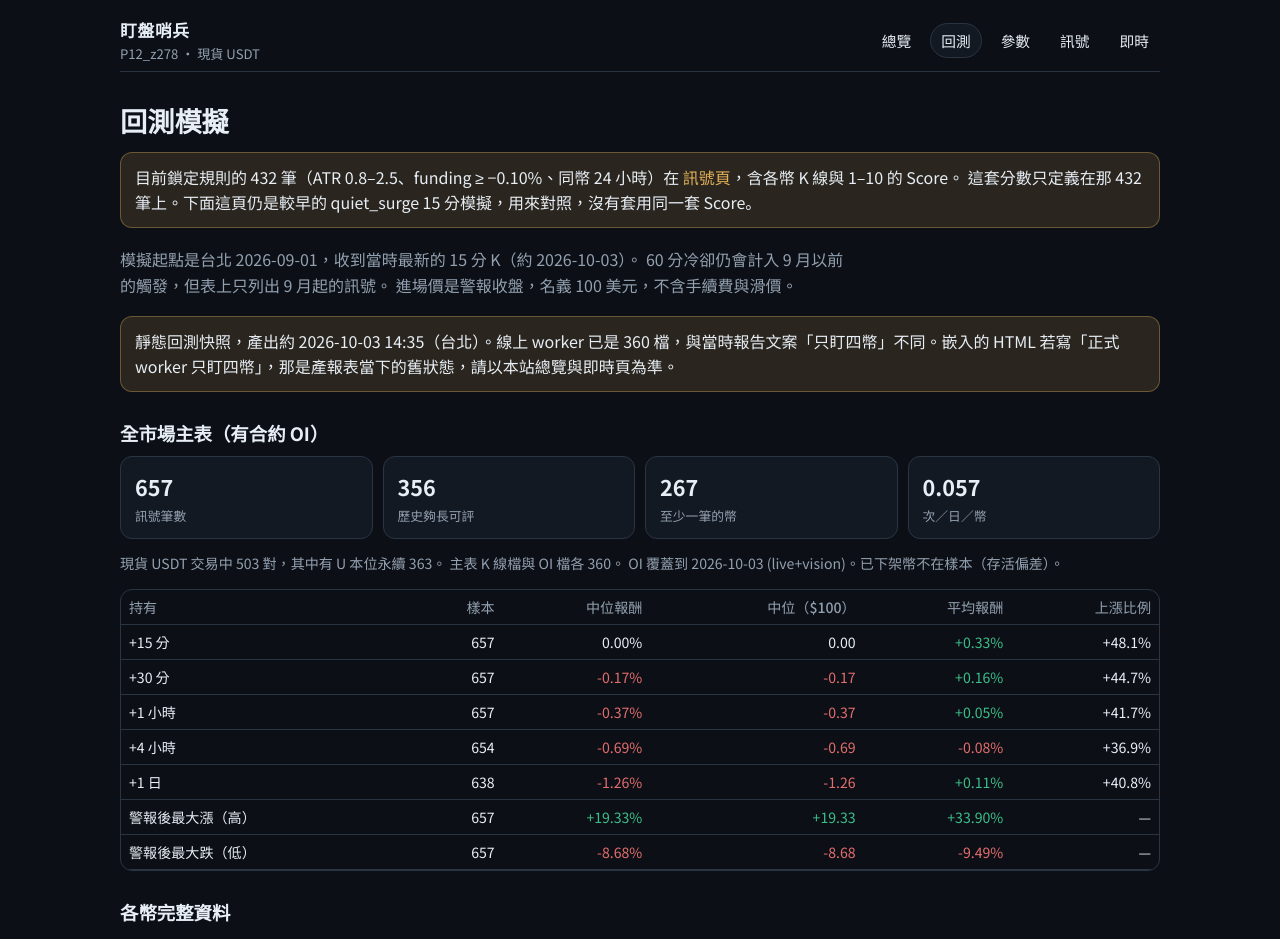
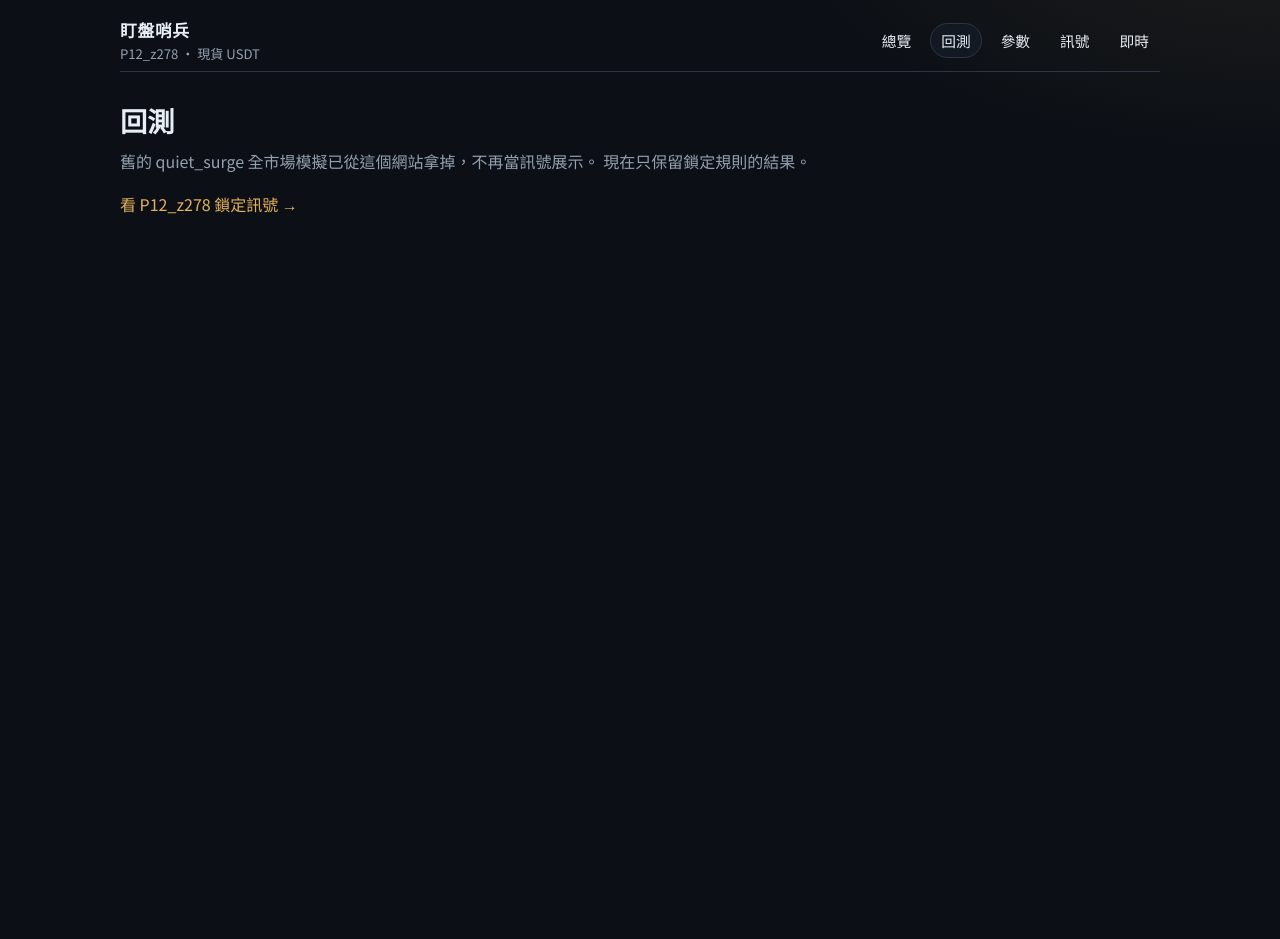
Before and after one commit to mingyeh1214/crypto-alerts-dashboard, a Next.js app: page /backtests in a window 1280 px wide. Shown: the top 939 px of the page. After the commit the page ends 800 px from the top, so only its background shows below. Built offline with nearby package versions, Linux system fonts and the light colour scheme.

Commit message:
Show only locked P12 signals and stop the chart covering the table.
Old quiet-surge rows are gone from the signals, live, backtest, and replay pages.
The K-line block is no longer sticky, so the page scroll can reach the table.

```diff
--- a/app/backtests/page.tsx
+++ b/app/backtests/page.tsx
@@ -1,164 +1,19 @@
 import type { Metadata } from "next";
-import backtests from "@/public/data/backtests.json";
-import { pct, usd } from "@/lib/format";
-import { Explorer } from "./Explorer";
+import Link from "next/link";
 
 export const metadata: Metadata = { title: "回測 · 盯盤哨兵" };
 
-type Horizon = { n: number; median: number; mean: number; median_usd: number; win: number | null };
-
-const HLABEL: Record<string, string> = {
-  ret_15m: "+15 分",
-  ret_30m: "+30 分",
-  ret_1h: "+1 小時",
-  ret_4h: "+4 小時",
-  ret_1d: "+1 日",
-  max_up: "警報後最大漲（高）",
-  max_dn: "警報後最大跌（低）",
-};
-
-function cls(n: number | null | undefined) {
-  if (n == null || n === 0) return "";
-  return n > 0 ? "up" : "dn";
-}
-
 export default function BacktestsPage() {
-  const main = backtests.full_market.main;
-  const horizons = main.horizons as Record<string, Horizon>;
-  const early = backtests.early;
-  const recs = backtests.filter_scan.recs;
-
   return (
     <main>
-      <h1>回測模擬</h1>
-      <div className="banner">
-        目前鎖定規則的 432 筆（ATR 0.8–2.5、funding ≥ −0.10%、同幣 24 小時）在
-        {" "}<a href="/signals">訊號頁</a>，含各幣 K 線與 1–10 的 Score。
-        這套分數只定義在那 432 筆上。下面這頁仍是較早的 quiet_surge 15 分模擬，用來對照，沒有套用同一套 Score。
-      </div>
+      <h1>回測</h1>
       <p className="lead">
-        模擬起點是台北 2026-09-01，收到當時最新的 15 分 K（約 2026-10-03）。
-        60 分冷卻仍會計入 9 月以前的觸發，但表上只列出 9 月起的訊號。
-        進場價是警報收盤，名義 100 美元，不含手續費與滑價。
+        舊的 quiet_surge 全市場模擬已從這個網站拿掉，不再當訊號展示。
+        現在只保留鎖定規則的結果。
       </p>
-      <div className="banner">
-        {backtests.generated_note}
-        嵌入的 HTML 若寫「正式 worker 只盯四幣」，那是產報表當下的舊狀態，請以本站總覽與即時頁為準。
-      </div>
-
-      <h2>全市場主表（有合約 OI）</h2>
-      <div className="cards">
-        <div className="card"><b>{main.events}</b><span>訊號筆數</span></div>
-        <div className="card"><b>{main.symbols_eligible}</b><span>歷史夠長可評</span></div>
-        <div className="card"><b>{main.symbols_with_signal}</b><span>至少一筆的幣</span></div>
-        <div className="card"><b>{main.per_symbol_per_day.toFixed(3)}</b><span>次／日／幣</span></div>
-      </div>
-      <p className="note">
-        現貨 USDT 交易中 {backtests.full_market.meta.spot_usdt} 對，其中有 U 本位永續 {backtests.full_market.meta.spot_with_um}。
-        主表 K 線檔與 OI 檔各 {backtests.full_market.meta.klines_with_oi_files}。
-        OI 覆蓋到 {backtests.full_market.meta.oi_end}。已下架幣不在樣本（存活偏差）。
+      <p>
+        <Link href="/signals">看 P12_z278 鎖定訊號 →</Link>
       </p>
-      <div className="scroll">
-        <table>
-          <thead>
-            <tr>
-              <th className="left">持有</th><th>樣本</th><th>中位報酬</th><th>中位（$100）</th><th>平均報酬</th><th>上漲比例</th>
-            </tr>
-          </thead>
-          <tbody>
-            {Object.entries(horizons).map(([k, h]) => (
-              <tr key={k}>
-                <td className="left">{HLABEL[k] ?? k}</td>
-                <td>{h.n}</td>
-                <td className={cls(h.median)}>{pct(h.median)}</td>
-                <td className={cls(h.median_usd)}>{usd(h.median_usd)}</td>
-                <td className={cls(h.mean)}>{pct(h.mean)}</td>
-                <td>{h.win == null ? "—" : pct(h.win, 1)}</td>
-              </tr>
-            ))}
-          </tbody>
-        </table>
-      </div>
-      <h2>各幣完整資料</h2>
-      <p className="lead">
-        模擬宇宙 491 檔全部列出（含 0 筆與歷史不足）。可依幣別、日期、合約 OI、+1 日報酬區間、訊號筆數與歷史長度篩選；
-        點幣別可看該檔每一筆。
-      </p>
-      <Explorer />
-
-      <details className="fold">
-        <summary>參考幣時間軸、條件掃描與原始 HTML</summary>
-      <h2>參考幣時間軸（SAGA／GTC／SAND／QNT／MANA）</h2>
-      <div className="cards">
-        <div className="card"><b>{early.summary.total}</b><span>9 月起筆數</span></div>
-        <div className="card"><b>{pct(early.summary.median_ret_4h)}</b><span>+4 小時中位</span></div>
-        <div className="card"><b>{pct(early.summary.median_ret_1d)}</b><span>+1 日中位</span></div>
-        <div className="card"><b>{pct(early.summary.median_mfe)}</b><span>路徑最大漲中位</span></div>
-        <div className="card"><b>{pct(early.summary.median_mae)}</b><span>路徑最大跌中位</span></div>
-      </div>
-      <div className="scroll">
-        <table>
-          <thead>
-            <tr>
-              <th className="left">發送（台北）</th><th className="left">幣</th><th>收盤</th><th>倍數</th>
-              <th>+4 時</th><th>+1 日</th><th>至今最大漲</th><th>至今最大跌</th>
-            </tr>
-          </thead>
-          <tbody>
-            {early.events.map((e) => (
-              <tr key={e.symbol + e.send_time}>
-                <td className="left">{e.send_time}</td>
-                <td className="left">{e.coin}</td>
-                <td>{e.close}</td>
-                <td>{e.multiple.toFixed(1)}×</td>
-                <td className={cls(e.ret_4h)}>{pct(e.ret_4h)}</td>
-                <td className={cls(e.ret_1d)}>{pct(e.ret_1d)}</td>
-                <td className={cls(e.mfe)}>{pct(e.mfe)}</td>
-                <td className={cls(e.mae)}>{pct(e.mae)}</td>
-              </tr>
-            ))}
-          </tbody>
-        </table>
-      </div>
-      <div className="row-links">
-        <a href="/reports/quiet_surge_early_oi_timeline.html">打開時間軸 HTML</a>
-      </div>
-
-      <h2>加嚴條件怎麼選到現在這套</h2>
-      <p className="note">
-        掃描基準（只有 10× 與前 1 小時安靜）約 {backtests.filter_scan.baseline_events} 筆、
-        每天 {backtests.filter_scan.baseline_per_day.toFixed(2)} 次。下面兩條是當時留下的候選；
-        線上現在是 1 分進場，OI 改為 5 分張數（近 1 小時增倉且 5 分 OI% z ≥ 1）。這頁的 9 月表仍是當時的 15 分模擬。要調門檻重跑資料庫裡的 1 分 K 與 5 分 OI，用「參數」。
-      </p>
-      <div className="scroll">
-        <table>
-          <thead>
-            <tr>
-              <th className="left">規則</th><th>筆數</th><th>次／日</th><th>+1 日中位</th><th>+1 日上漲</th><th>+4 時中位</th>
-            </tr>
-          </thead>
-          <tbody>
-            {recs.map((r) => (
-              <tr key={r.rule_id}>
-                <td className="left">{r.rule_id}</td>
-                <td>{r.events}</td>
-                <td>{r.per_day.toFixed(3)}</td>
-                <td className={cls(r.median_ret_1d)}>{pct(r.median_ret_1d)}</td>
-                <td>{pct(r.pct_up_1d, 0)}</td>
-                <td className={cls(r.median_ret_4h)}>{pct(r.median_ret_4h)}</td>
-              </tr>
-            ))}
-          </tbody>
-        </table>
-      </div>
-      <div className="row-links">
-        <a href="/reports/full_market_early_oi_report.html">全市場 HTML 摘要</a>
-        <a href="/reports/quiet_surge_early_oi_timeline.html">參考幣時間軸 HTML</a>
-        <a href="/reports/quiet_surge_filter_scan.html">條件掃描 HTML（較大）</a>
-        <a href="/data/full_market.json">全市場 JSON</a>
-      </div>
-      <p className="note">不是投資建議。全市場中位偏弱，路徑最大漲的中位約 +19%，不能當成可實現的出場。</p>
-      </details>
     </main>
   );
 }
--- a/app/globals.css
+++ b/app/globals.css
@@ -67,7 +67,7 @@ th:first-child, td:first-child, td.left, th.left { text-align: left; }
 th { color: var(--muted); font-weight: 500; }
 td.up { color: var(--up); }
 td.dn { color: var(--down); }
-.scroll { overflow-x: auto; border: 1px solid var(--line); border-radius: 12px; }
+.scroll { overflow-x: auto; overflow-y: visible; border: 1px solid var(--line); border-radius: 12px; }
 .scroll table { min-width: 720px; }
 
 .ext { display: flex; flex-direction: column; gap: 1px; line-height: 1.25; font-variant-numeric: tabular-nums; white-space: nowrap; }
@@ -164,11 +164,9 @@ tr.pinned td { background: rgba(228, 177, 90, 0.08); }
 }
 
 .chart-sticky {
-  position: sticky;
-  top: 0;
-  z-index: 6;
-  background: color-mix(in srgb, var(--bg) 94%, transparent);
-  backdrop-filter: blur(8px);
+  position: static;
+  z-index: auto;
+  background: transparent;
   padding-bottom: 8px;
   margin-bottom: 8px;
 }
@@ -176,7 +174,7 @@ tr.pinned td { background: rgba(228, 177, 90, 0.08); }
 .chart-layout { display: grid; grid-template-columns: 1fr 168px; gap: 10px; align-items: stretch; }
 @media (max-width: 800px) { .chart-layout { grid-template-columns: 1fr; } }
 .chart-frame { position: relative; min-height: 320px; }
-.chart-box { height: min(720px, 82vh); min-height: 540px; border: 1px solid var(--line); border-radius: 12px; overflow: hidden; background: #131922; }
+.chart-box { height: min(520px, 58vh); min-height: 380px; border: 1px solid var(--line); border-radius: 12px; overflow: hidden; background: #131922; }
 .chart-legend { display: flex; flex-wrap: wrap; gap: 6px 14px; margin: 0 0 6px; color: var(--muted); font-size: 0.75rem; }
 .chart-legend i { display: inline-block; width: 12px; height: 3px; margin-right: 5px; vertical-align: middle; border-radius: 2px; }
 .chart-box.tv-chart { height: min(640px, 68vh); min-height: 420px; }
--- a/app/live/page.tsx
+++ b/app/live/page.tsx
@@ -8,9 +8,8 @@ export default function LivePage() {
     <main>
       <h1>即時狀態</h1>
       <p className="lead">
-        Railway 上的 worker 心跳、啟用規則數、進場後追蹤，以及最近寫入資料庫的警報。
-        這台 worker 仍是 quiet_surge_early（1 分收盤，追蹤先 +5 分再 +15 分），還沒切到網站上的 P12_z278。
-        這頁不負責下單，也不改規則。
+        Railway worker 現在只跑鎖定規則 P12_z278（含 15 分 ATR 0.8–2.5、資金費率不低於 −0.10%、同幣 24 小時冷卻）。
+        每分鐘把現貨 1 分 K 寫進資料庫，並持續更新 5 分 OI 與已結算資金費率。這頁不負責下單。
       </p>
       <LiveBoard />
     </main>
--- a/app/page.tsx
+++ b/app/page.tsx
@@ -11,7 +11,7 @@ export default function HomePage() {
         目前鎖定的規則代號是 <code>P12_z278</code>。只做幣安現貨 USDT，而且該幣要有對應的 U 本位永續，才能讀到持倉量與資金費率。沒有現貨的永續，以及槓桿代幣，都不在這份掃描裡。每一根 1 分 K 收盤就評估一次，不等 15 分走完。
       </p>
       <div className="banner">
-        網站上的規則說明與訊號表已經對齊這套鎖定口徑。Telegram 與 Railway 上的 worker 仍是先前的 <code>quiet_surge_early</code>，即時頁看到的還是那台 worker，不是這份清單。
+        網站、Railway worker 與 Telegram 都是這套鎖定口徑（P12_z278、ATR 0.8–2.5、資金費率地板、同幣 24 小時冷卻）。舊的 quiet_surge 不再發訊，也不再列在訊號頁。
       </div>
       <div className="cards">
         <div className="card"><b>432</b><span>9 月至今鎖定訊號</span><em>245 檔現貨</em></div>
```
Also changed, not shown: app/live/LiveBoard.tsx (+13 -17 lines), app/replay/page.tsx (+8 -7 lines), app/signals/page.tsx (+4 -10 lines).
